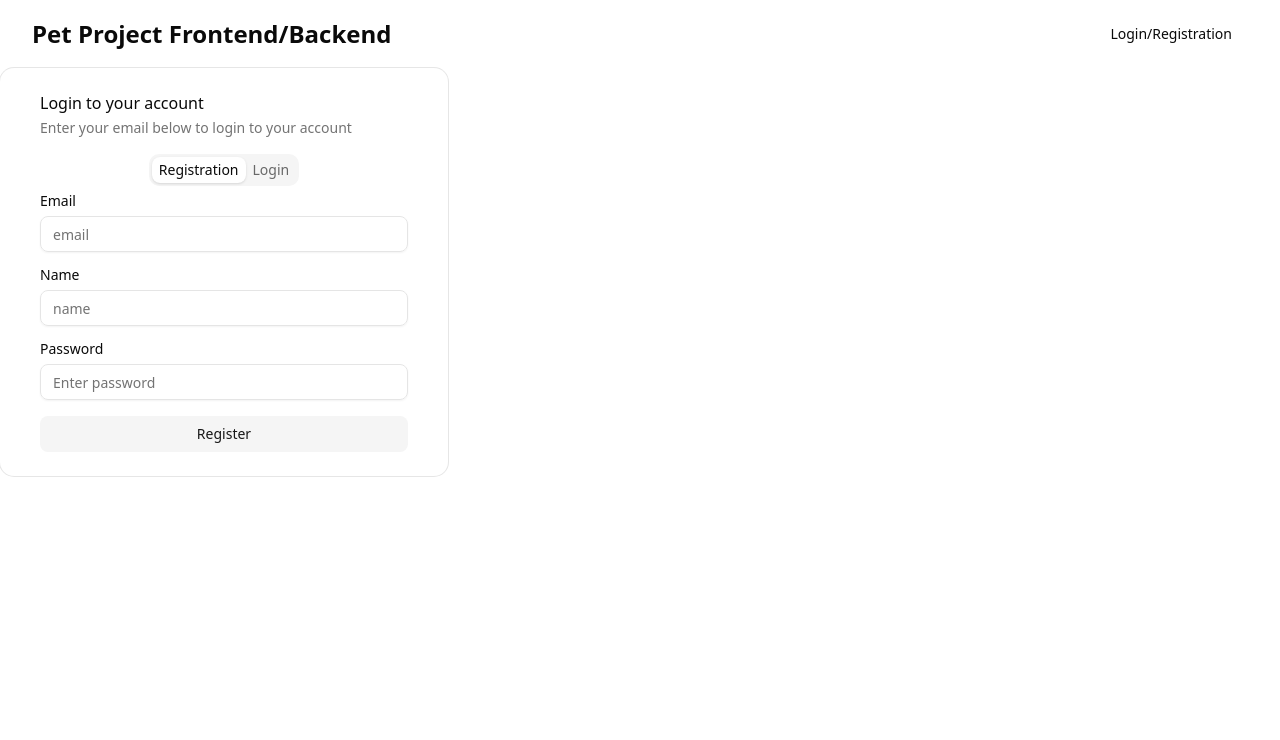
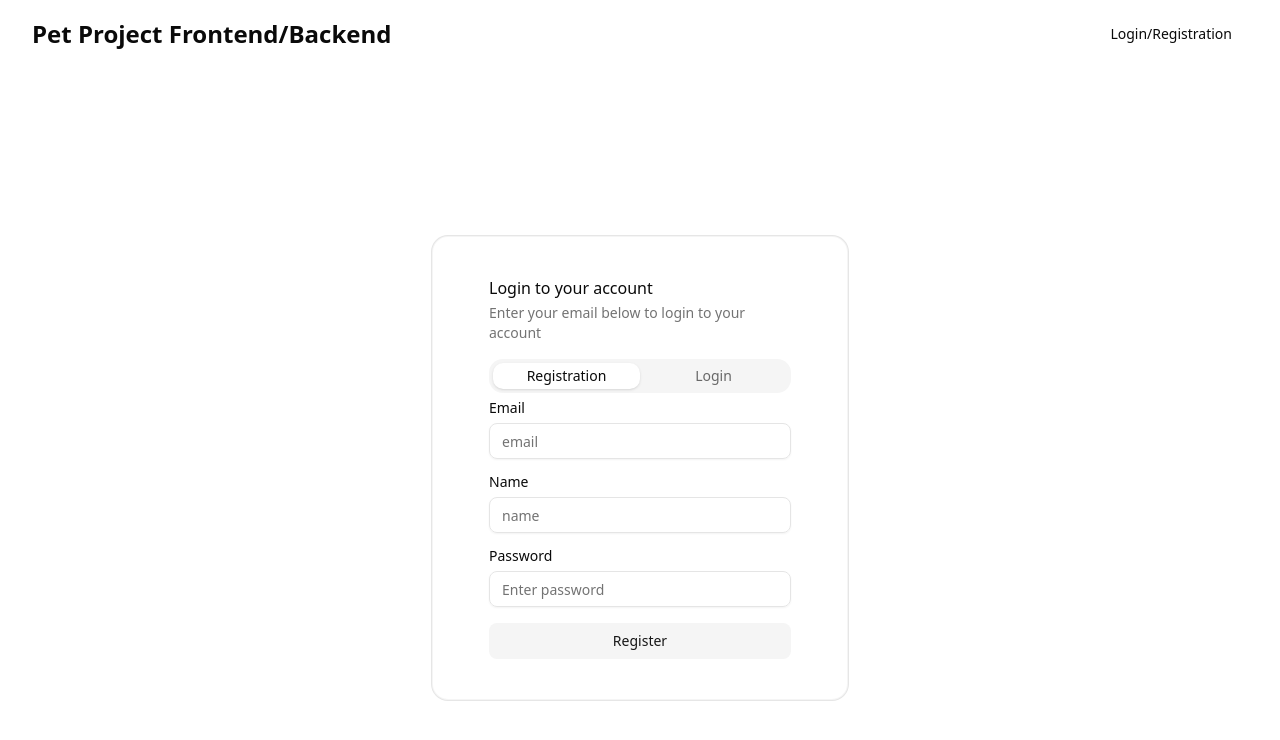
Before and after one commit to LanselonX/pet-project-frontend, a Next.js app: page /auth in a window 1280 px wide. Shown: the top 740 px of the page. Built offline with nearby package versions, Linux system fonts and the light colour scheme; no server answers.

Commit message:
feat: add commit before update

```diff
--- a/src/app/auth/page.tsx
+++ b/src/app/auth/page.tsx
@@ -2,8 +2,10 @@ import { AuthCard } from "@/src/features/auth/components/auth-card";
 
 export default function AuthPage() {
   return (
-    <div>
-      <AuthCard />
+    <div className="flex min-h-screen items-center justify-center">
+      <div className="w-full max-w-md px-4">
+        <AuthCard />
+      </div>
     </div>
   );
 }
--- a/src/components/ui/tabs.tsx
+++ b/src/components/ui/tabs.tsx
@@ -61,7 +61,7 @@ function TabsTrigger({ className, ...props }: TabsPrimitive.Tab.Props) {
         "gap-1.5 rounded-md border border-transparent px-1.5 py-0.5 text-sm font-medium group-data-[variant=default]/tabs-list:data-active:shadow-sm group-data-[variant=line]/tabs-list:data-active:shadow-none [&_svg:not([class*='size-'])]:size-4 focus-visible:border-ring focus-visible:ring-ring/50 focus-visible:outline-ring text-foreground/60 hover:text-foreground dark:text-muted-foreground dark:hover:text-foreground relative inline-flex h-[calc(100%-1px)] flex-1 items-center justify-center whitespace-nowrap transition-all group-data-vertical/tabs:w-full group-data-vertical/tabs:justify-start focus-visible:ring-[3px] focus-visible:outline-1 disabled:pointer-events-none disabled:opacity-50 aria-disabled:pointer-events-none aria-disabled:opacity-50 [&_svg]:pointer-events-none [&_svg]:shrink-0",
         "group-data-[variant=line]/tabs-list:bg-transparent group-data-[variant=line]/tabs-list:data-active:bg-transparent dark:group-data-[variant=line]/tabs-list:data-active:border-transparent dark:group-data-[variant=line]/tabs-list:data-active:bg-transparent",
         "data-active:bg-background dark:data-active:text-foreground dark:data-active:border-input dark:data-active:bg-input/30 data-active:text-foreground",
-        "after:bg-foreground after:absolute after:opacity-0 after:transition-opacity group-data-horizontal/tabs:after:inset-x-0 group-data-horizontal/tabs:after:bottom-[-5px] group-data-horizontal/tabs:after:h-0.5 group-data-vertical/tabs:after:inset-y-0 group-data-vertical/tabs:after:-right-1 group-data-vertical/tabs:after:w-0.5 group-data-[variant=line]/tabs-list:data-active:after:opacity-100",
+        "after:bg-foreground after:absolute after:opacity-0 after:transition-opacity group-data-horizontal/tabs:after:inset-x-0 group-data-horizontal/tabs:after:-bottom-1.25 group-data-horizontal/tabs:after:h-0.5 group-data-vertical/tabs:after:inset-y-0 group-data-vertical/tabs:after:-right-1 group-data-vertical/tabs:after:w-0.5 group-data-[variant=line]/tabs-list:data-active:after:opacity-100",
         className,
       )}
       {...props}
--- a/src/features/auth/components/auth-card.tsx
+++ b/src/features/auth/components/auth-card.tsx
@@ -10,7 +10,7 @@ import AuthTabsForm from "./tabs-form";
 export function AuthCard() {
   return (
     <div>
-      <Card className="w-full max-w-md p-6">
+      <Card className="max-w-md rounded-2xl border border-border/40 p-10">
         <CardHeader>
           <CardTitle>Login to your account</CardTitle>
           <CardDescription>
--- a/src/features/auth/components/login-form.tsx
+++ b/src/features/auth/components/login-form.tsx
@@ -13,10 +13,6 @@ import {
 import { Input } from "@/src/components/ui/input";
 import { Button } from "@/src/components/ui/button";
 
-function onSubmit(values: LoginSchema) {
-  login(values);
-}
-
 export const LoginForm = () => {
   const form = useForm<LoginSchema>({
     resolver: zodResolver(loginSchema),
@@ -25,6 +21,10 @@ export const LoginForm = () => {
       password: "",
     },
   });
+
+  function onSubmit(values: LoginSchema) {
+    login(values);
+  }
 
   return (
     <Form {...form}>
--- a/src/features/auth/components/registration-form.tsx
+++ b/src/features/auth/components/registration-form.tsx
@@ -13,10 +13,6 @@ import { Input } from "../../../components/ui/input";
 import { Button } from "../../../components/ui/button";
 import registration, { AuthSchema, formSchema } from "../api/registration";
 
-function onSubmit(values: AuthSchema) {
-  registration(values);
-}
-
 export const RegistrationForm = () => {
   const form = useForm<AuthSchema>({
     resolver: zodResolver(formSchema),
@@ -28,6 +24,10 @@ export const RegistrationForm = () => {
       role: "USER",
     },
   });
+
+  function onSubmit(values: AuthSchema) {
+    registration(values);
+  }
 
   return (
     <Form {...form}>
--- a/src/features/auth/components/tabs-form.tsx
+++ b/src/features/auth/components/tabs-form.tsx
@@ -10,9 +10,19 @@ import { LoginForm } from "./login-form";
 export default function TabsForm() {
   return (
     <Tabs defaultValue="registration" className="flex flex-col ">
-      <TabsList className="mx-auto">
-        <TabsTrigger value="registration">Registration</TabsTrigger>
-        <TabsTrigger value="login">Login</TabsTrigger>
+      <TabsList className="w-full rounded-xl bg-muted p-1">
+        <TabsTrigger
+          value="registration"
+          className="flex-1 rounded-lg text-sm font-medium"
+        >
+          Registration
+        </TabsTrigger>
+        <TabsTrigger
+          value="login"
+          className="flex-1 rounded-lg text-sm font-medium"
+        >
+          Login
+        </TabsTrigger>
       </TabsList>
       <TabsContent value="registration">
         <RegistrationForm />
--- a/src/features/main-card/components/meal-dialog.tsx
+++ b/src/features/main-card/components/meal-dialog.tsx
@@ -18,9 +18,12 @@ import {
   DialogTitle,
   DialogTrigger,
 } from "@/src/components/ui/dialog";
+import { useCallback } from "react";
 
 export function MealDialog({ id }: MealCardProps) {
-  const { data } = useData<MealCard>(() => getMealById(id));
+  const cachedData = useCallback(() => getMealById(id), [id]);
+  const { data } = useData<MealCard>(cachedData);
+  console.log("data is here:", data);
 
   if (!data) return null;
 
--- a/src/features/order/api/get-order-by-id.ts
+++ b/src/features/order/api/get-order-by-id.ts
@@ -1,10 +1,6 @@
 import { api } from "@/src/api/api";
 
 export const getOrderById = async (id: number) => {
-  try {
-    const response = await api.get(`/orders/${id}`);
-    return response.data;
-  } catch (err) {
-    console.log(err);
-  }
+  const response = await api.get(`/orders/${id}`);
+  return response.data;
 };
--- a/src/features/order/components/order-dialog.tsx
+++ b/src/features/order/components/order-dialog.tsx
@@ -17,6 +17,7 @@ import { getBadgeStatus } from "../utils/badge-status.utils";
 
 export const OrderDialog = ({ id }: OrderIdProps) => {
   const { data } = useData<OrderInfoId>(() => getOrderById(id));
+  console.log("order dialog data is:", data);
 
   if (!data) return null;
 
```
